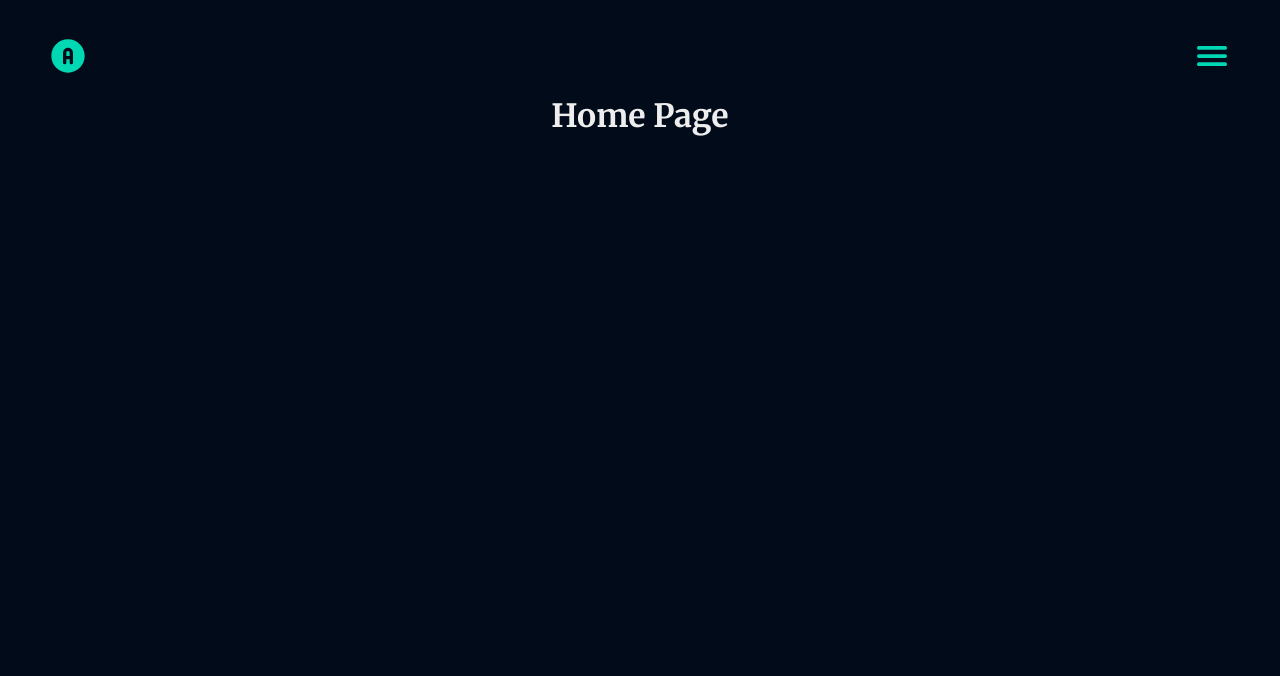
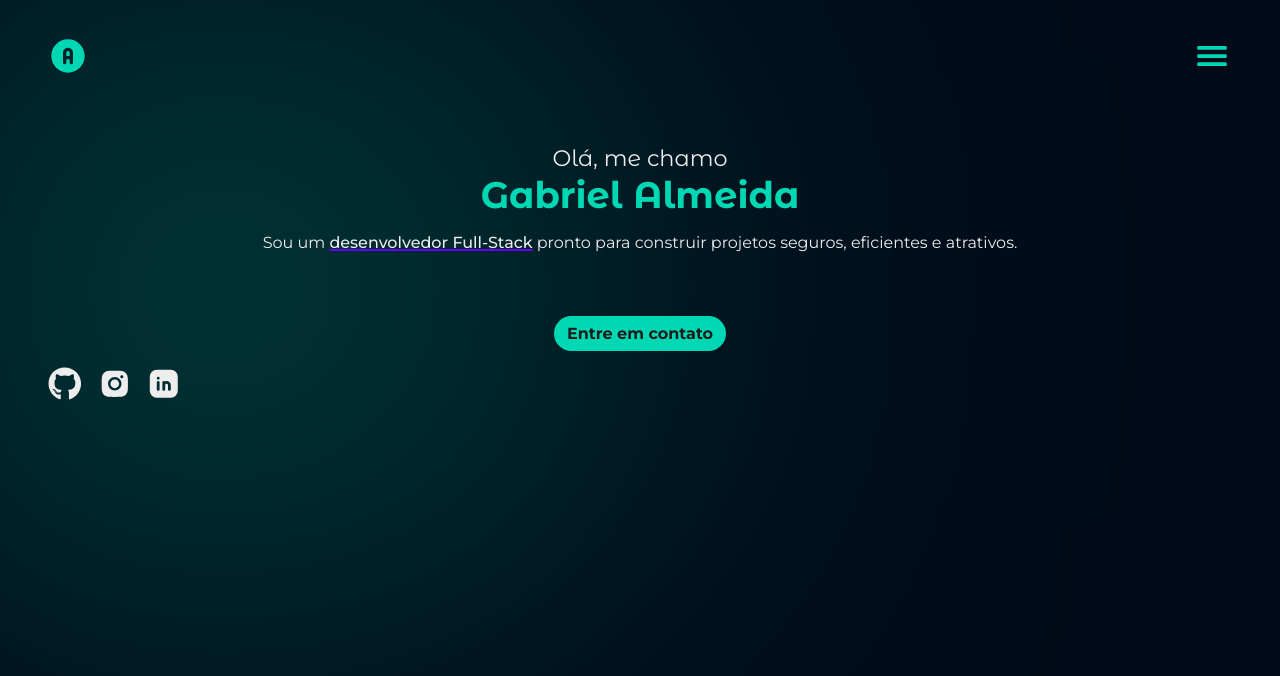
Before and after one commit to GabAlmeyda/portfolio, a React (Vite) app: page / in a window 1280 px wide. Shown: the top 676 px of the page. Built offline with nearby package versions, Linux system fonts and the light colour scheme.

Commit message:
'LinkButton': criado; 'HeroSection': terminado; 'Navbar': alterações para impedir o scroll quando aberto

```diff
--- a/src/components/layout/Navbar.tsx
+++ b/src/components/layout/Navbar.tsx
@@ -16,23 +16,42 @@ const NAVBAR_LINKS = {
     Contato: WEBSITE_URLS.contact,
 };
 
+interface NavbarProps {
+    onMenuClick: (isOpen: boolean) => void;
+}
+
 /**
  * Renders a responsible navigation bar component. On smaller screens, the navigation collapses
  * into a hamburguer menu. On bigger screens, it expands into a horizontal menu.
  *
+ * @param {Object} props - The properties of the component.
+ * @param {Function} props.onMenuClick - The function to handle the menu click event. This
+ * function should be used to lock and unlock the scroll of the parent element, avoiding the
+ * scroll when the navigation bar is open. This fucntion is called passing the boolean state
+ * of the navigation bar: `true` if open; `false` is closed.
+ *
  * @returns {JSX.Element} A JSX element representing a responsible navigation bar.
  */
-function Navbar(): JSX.Element {
+function Navbar({onMenuClick}: NavbarProps): JSX.Element {
     const [isOpen, setIsOpen] = useState(false);
 
     const toggleMenu = (): void => {
         setIsOpen(!isOpen);
+        onMenuClick(!isOpen);
     };
 
     return (
-        <nav className={styles.navbar}>
-            <div className={styles.navbar__logo} onClick={() => setIsOpen(false)}>
-                <Link to={WEBSITE_URLS.home} aria-label="Voltar para página inicial">
+        <nav
+            className={`${styles.navbar} ${isOpen ? styles.isOpen : ""}`}
+        >
+            <div
+                className={styles.navbar__logo}
+                onClick={() => setIsOpen(false)}
+            >
+                <Link
+                    to={WEBSITE_URLS.home}
+                    aria-label="Voltar para página inicial"
+                >
                     <TbCircleLetterAFilled />
                 </Link>
             </div>
@@ -47,7 +66,9 @@ function Navbar(): JSX.Element {
             </button>
 
             <ul
-                className={`${styles.navbar__links} ${isOpen ? styles.open : ""}`}
+                className={`${styles.navbar__links} ${
+                    isOpen ? styles.isOpen : ""
+                }`}
                 id="navbar__links"
             >
                 {Object.entries(NAVBAR_LINKS).map(([label, url]) => (
@@ -55,7 +76,10 @@ function Navbar(): JSX.Element {
                         <Link to={url}>{label}</Link>
                     </li>
                 ))}
-                <div className={styles.navbar__gradient} style={{display: isOpen ? "block" : "none"}}></div>
+                <div
+                    className={styles.navbar__gradient}
+                    style={{ display: isOpen ? "block" : "none" }}
+                ></div>
             </ul>
         </nav>
     );
--- a/src/components/layout/Page.tsx
+++ b/src/components/layout/Page.tsx
@@ -1,4 +1,4 @@
-import type { JSX, ReactNode } from "react";
+import { useState, type JSX, type ReactNode } from "react";
 import styles from "../../styles/components/layout/Page.module.css";
 
 import Navbar from "./Navbar";
@@ -19,12 +19,18 @@ interface PageProps {
  * @param {ReactNode} props.children - The content to be displayed within the `Main`
  * component.
  *
- * @returns {JSX.Element} - A JSX element representing the page layout.
+ * @returns {JSX.Element} A JSX element representing the page layout.
  */
 function Page({ children }: PageProps): JSX.Element {
+    const [navbarIsOpen, setNavbarIsOpen] = useState(false);
+
+    const toggleScrollLock = (isOpen: boolean) => {
+        setNavbarIsOpen(isOpen);
+    }
+
     return (
-        <div className={styles.page}>
-            <Navbar />
+        <div className={`${styles.page} ${navbarIsOpen ? styles.navbar_isOpen : ""}`}>
+            <Navbar onMenuClick={toggleScrollLock}/>
             <Main>{children}</Main>
             <Footer />
         </div>
--- /dev/null
+++ b/src/components/ui/LinkButton.tsx
@@ -0,0 +1,33 @@
+import type { JSX } from "react";
+
+import styles from '../../styles/components/ui/LinkButton.module.css';
+
+import { WEBSITE_URLS } from "../../utils/constants";
+import { Link } from "react-router-dom";
+
+type ValidWebsiteURLS = keyof typeof WEBSITE_URLS;
+type ValidColors = "primary" | "secondary" | "ghostPrimary" | "ghostSecondary";
+
+interface LinkButtonProps {
+    label: string;
+    to: ValidWebsiteURLS;
+    color: ValidColors;
+}
+
+/**
+ * Renders a custom button for navigation between pages.
+ *
+ * @param {Object} props - The properties of the component.
+ * @param {string} props.label - The text to be displayed within the button.
+ * @param {ValidWebsiteURLS} props.to - The page destination of the navigation.
+ * @param {ValidColors} props.color - The color of the button.
+ *
+ * @returns {JSX.Element} A JSX element representing the custom button for navigation.
+ */
+function LinkButton({label, to, color}: LinkButtonProps): JSX.Element {
+    return <Link to={to} className={`${styles.linkButton} ${styles[color]}`} type="button">
+        {label}
+    </Link>
+}
+
+export default LinkButton;
--- a/src/index.css
+++ b/src/index.css
@@ -1,4 +1,4 @@
-@import url('https://fonts.googleapis.com/css2?family=Merriweather:ital,opsz,wght@0,18..144,300..900;1,18..144,300..900&display=swap');
+@import url('https://fonts.googleapis.com/css2?family=Montserrat+Alternates:ital,wght@0,100;0,200;0,300;0,400;0,500;0,600;0,700;0,800;0,900;1,100;1,200;1,300;1,400;1,500;1,600;1,700;1,800;1,900&display=swap');
 @import url('https://fonts.googleapis.com/css2?family=Montserrat:ital,wght@0,100..900;1,100..900&display=swap');
 
 
@@ -15,6 +15,9 @@
 
     --accent-color-primary: #00D8B4;
     --accent-color-secondary: #6600F4;
+
+    --text-font: "Montserrat", sans-serif;
+    --text-heading: "Montserrat Alternates", sans-serif;
 }
 
 * {
@@ -41,9 +44,15 @@ html,
     background-color: var(--bg-primary);
 
     color: var(--font-primary);
-    font-family: "Montserrat", sans-serif;
+    font-family: var(--text-font);
 }
 
 h1, h2, h3, h4, h5, h6 {
-    font-family: "Merriweather", serif;
+    font-family: var(--text-heading);
 }
+
+body.navbar--isOpen {
+    overflow-y: hidden;
+    position: fixed;
+    width: 100%;
+}
--- a/src/pages/homepage/HeroSection.tsx
+++ b/src/pages/homepage/HeroSection.tsx
@@ -1,10 +1,55 @@
 import type { JSX } from "react";
 
+import styles from "../../styles/pages/homepage/HeroSection.module.css";
+
+import { FaGithub } from "react-icons/fa";
+import { AiFillInstagram } from "react-icons/ai";
+import { TbBrandLinkedinFilled } from "react-icons/tb";
+
+import LinkButton from "../../components/ui/LinkButton";
+
 function HeroSection(): JSX.Element {
+    return (
+        <div className={styles.hero}>
+            <div className={styles.hero__content}>
+                <h1 className={styles.hero__intro}>
+                    Olá, me chamo <br /> <span>Gabriel Almeida</span>
+                </h1>
+                <p className={styles.hero__desc}>
+                    Sou um <span>desenvolvedor Full-Stack</span> pronto para
+                    construir projetos seguros, eficientes e atrativos.
+                </p>
 
-    return (<header>
+                <span className={styles.hero__cta}>
+                    <LinkButton
+                        label="Entre em contato"
+                        to="contact"
+                        color="primary"
+                    />
+                </span>
 
-    </header>)
+                <div className={styles.hero__socialMedias}>
+                    <a href="https://github.com/GabAlmeyda" aria-label="GitHub" target="_blank">
+                        <span aria-hidden="true">
+                            <FaGithub />
+                        </span>
+                    </a>
+                    <a href="https://www.instagram.com/almeyda.dev" aria-label="Instagram" target="_blank">
+                        <span aria-hidden="true">
+                            <AiFillInstagram />
+                        </span>
+                    </a>
+                    <a href="https://www.linkedin.com/in/gabriel-almeyda/" aria-label="LinkedId" target="_blank">
+                        <span aria-hidden="true">
+                            <TbBrandLinkedinFilled />
+                        </span>
+                    </a>
+                </div>
+            </div>
+
+            <div className={styles.hero__gradient}></div>
+        </div>
+    );
 }
 
 export default HeroSection;
--- a/src/pages/homepage/HomePage.tsx
+++ b/src/pages/homepage/HomePage.tsx
@@ -1,8 +1,12 @@
 import type { JSX } from "react";
+
+import HeroSection from "./HeroSection";
 
 function Homepage(): JSX.Element {
 
-    return (<h1>Home Page</h1>)
+    return (<>
+        <HeroSection />
+    </>)
 }
 
 export default Homepage;
--- a/src/styles/components/layout/Navbar.module.css
+++ b/src/styles/components/layout/Navbar.module.css
@@ -3,10 +3,17 @@
     justify-content: space-between;
     align-items: center;
     flex-direction: row;
+    z-index: 1000;
 
     height: 3rem;
 
     padding: 1rem;
+
+    background-color: transparent;
+}
+
+.navbar.isOpen {
+    background-color: var(--bg-primary);
 }
 
 .navbar__logo,
@@ -33,6 +40,9 @@
     overflow-x: hidden;
     overflow-y: hidden;
 
+    position: relative;
+    z-index: 1000;
+
     list-style: none;
 }
 
@@ -50,7 +60,7 @@
     filter: blur(200px);
 }
 
-.navbar__links.open {
+.navbar__links.isOpen {
     display: flex;
     flex-direction: column;
     align-items: flex-end;
--- a/src/styles/components/layout/Page.module.css
+++ b/src/styles/components/layout/Page.module.css
@@ -11,3 +11,7 @@
     min-width: 100%;
     max-width: 100%;
 }
+
+.page.navbar_isOpen {
+    overflow-y: hidden;
+}
--- /dev/null
+++ b/src/styles/components/ui/LinkButton.module.css
@@ -0,0 +1,46 @@
+.linkButton {
+    display: inline-block;
+
+    border-radius: 50px;
+    padding: .5rem .8rem;
+
+    font-size: 1rem;
+    font-weight: bold;
+    text-decoration: none;
+
+    transition: transform .3s ease;
+}
+
+.linkButton:hover {
+    transform: scale(1.05);
+}
+
+.linkButton:active {
+    transform: scale(0.95);
+}
+
+.primary {
+    background-color: var(--accent-color-primary);
+
+    color: #1c1c1c;
+}
+
+.secondary {
+    background-color: var(--accent-color-secondary);
+
+    color: #1c1c1c;
+}
+
+.ghostPrimary {
+    background-color: transparent;
+    border: 2px solid var(--accent-color-primary);
+
+    color: var(--accent-color-primary);
+}
+
+.ghostSecondary {
+    background-color: transparent;
+    border: 2px solid var(--accent-color-secondary);
+
+    color: var(--accent-color-secondary);
+}
--- a/src/styles/pages/homepage/HeroSection.module.css
+++ b/src/styles/pages/homepage/HeroSection.module.css
@@ -0,0 +1,72 @@
+.hero {
+    height: 100dvh;
+}
+
+.hero__content {
+    position: relative;
+    z-index: 2;
+}
+
+.hero__intro {
+    margin-block: 3rem 1rem;
+
+    font-size: 1.4rem;
+    font-weight: normal;
+}
+
+.hero__intro span {
+    color: var(--accent-color-primary);
+    font-size: 2.3rem;
+    font-weight: bold;
+}
+
+.hero__desc span {
+    font-weight: 500;
+    text-decoration: underline;
+    text-decoration-color: var(--accent-color-secondary);
+    text-decoration-thickness: 2px;
+}
+
+.hero__cta {
+    display: inline-block;
+
+    margin-top: 4rem;
+}
+
+.hero__socialMedias {
+    display: flex;
+    flex-direction: row;
+    gap: 1rem;
+
+    margin-top: 1rem;
+}
+
+.hero__socialMedias a {
+    text-decoration: none;
+    color: var(--font-primary);
+
+    transition: transform 0.3s ease;
+}
+
+.hero__socialMedias a:hover {
+    transform: scale(1.07);
+}
+.hero__socialMedias a:active {
+    transform: scale(0.93);
+}
+
+.hero__socialMedias svg {
+    font-size: 2.1rem;
+}
+
+.hero__gradient {
+    position: absolute;
+    left: -10px;
+    top: 3rem;
+
+    height: 60%;
+    width: 100%;
+
+    background-image: radial-gradient(circle at 0% 50%, #01816c, transparent 60%);
+    filter: blur(200px);
+}
--- a/src/utils/constants.ts
+++ b/src/utils/constants.ts
@@ -5,11 +5,11 @@
  * - "tools".
  * - "contact".
  */
-const WEBSITE_URLS: Record<string, string> = {
+const WEBSITE_URLS = {
     home: "/",
     projects: "/projects",
     tools: "/tools",
     contact: "/contact",
-};
+} as const;
 
 export { WEBSITE_URLS };
```
